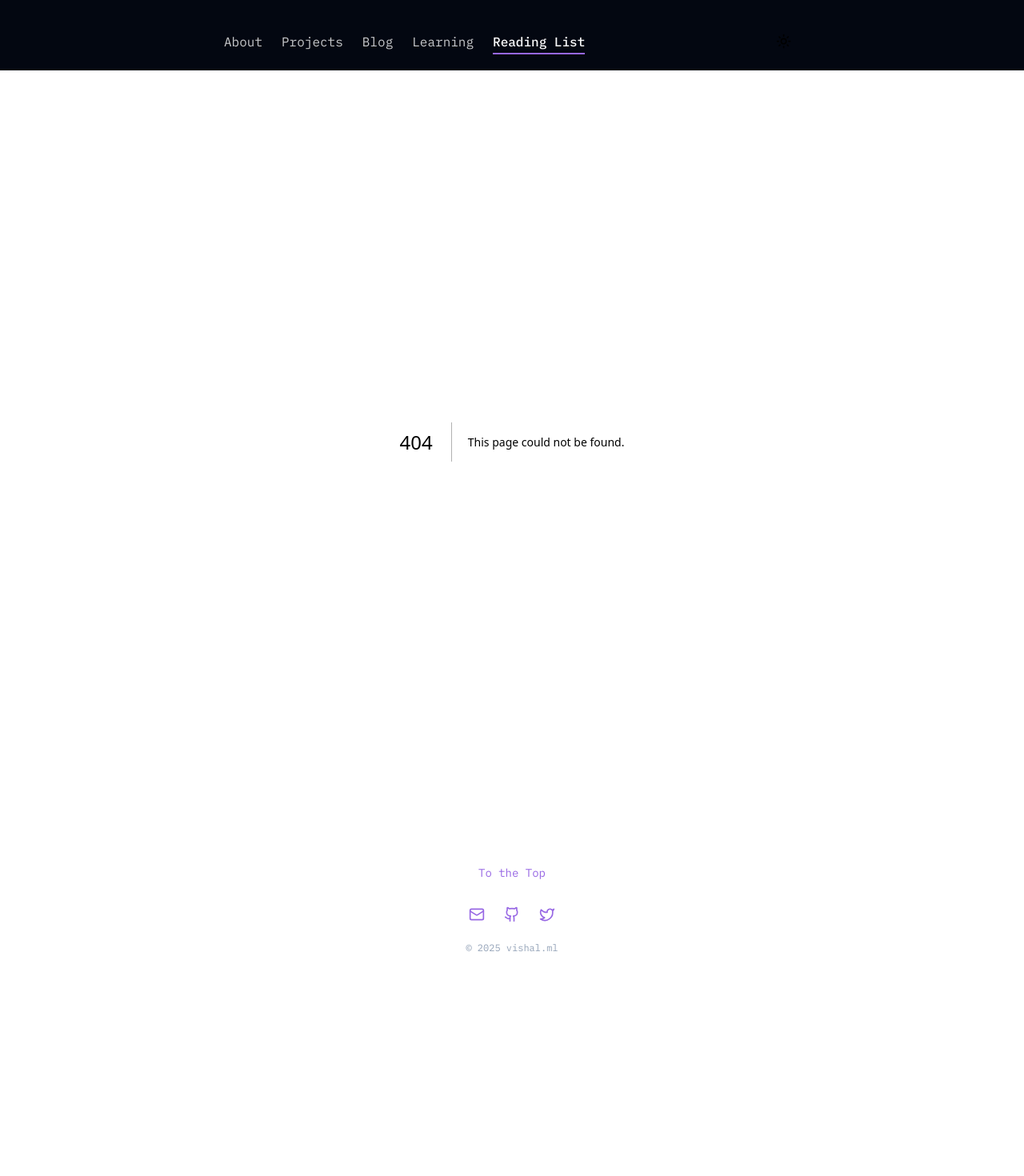
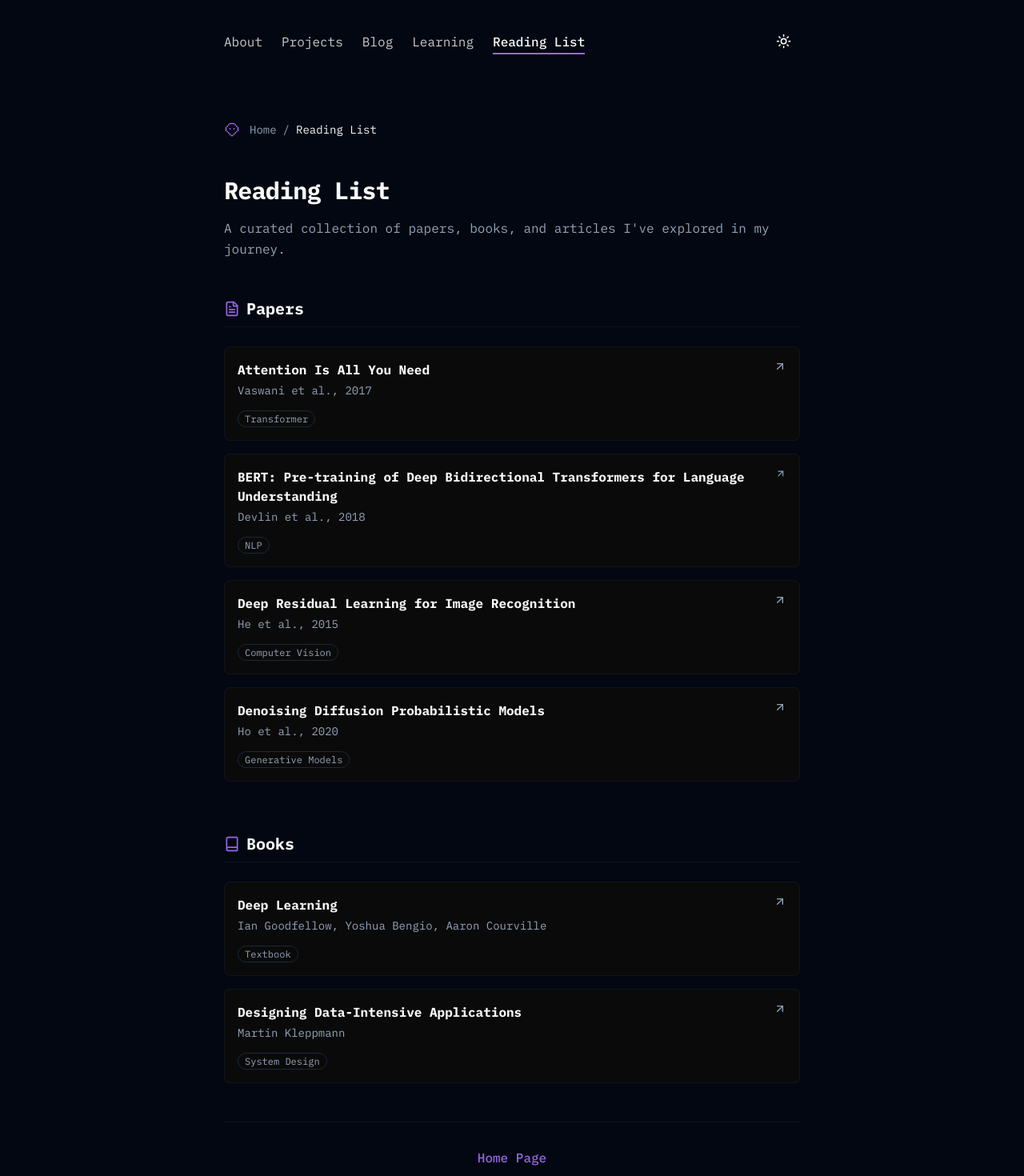
Before and after one commit to VishalPainjane/Vishal_Painjane, a Next.js app in the folder web/: page /reading-list in a window 1280 px wide. Before the commit this address had no page. Shown: the top 1470 px of the page at 80% size. Before the commit the page ends 1273 px from the top, so only its background shows below. Built offline with nearby package versions, Linux system fonts and the light colour scheme.

Commit message:
feat: add curated reading list for technical papers and books

```diff
--- /dev/null
+++ b/web/src/app/reading-list/page.tsx
@@ -0,0 +1,195 @@
+"use client";
+
+import Link from "next/link";
+import { motion } from "framer-motion";
+import { ArrowUpRight, FileText, Book } from "lucide-react";
+
+function SmallAlienIcon() {
+  return (
+    <svg
+      width="20"
+      height="20"
+      viewBox="0 0 24 24"
+      fill="none"
+      xmlns="http://www.w3.org/2000/svg"
+      className="text-[hsl(var(--primary))]"
+    >
+      <path
+        fillRule="evenodd"
+        clipRule="evenodd"
+        d="M2 8H4V6H6V4H8V2H16V4H18V6H20V8H22V14H20V16H18V18H16V20H14V22H10V20H8V18H6V16H4V14H2V8ZM6 8H4V14H6V16H8V18H10V20H14V18H16V16H18V14H20V8H18V6H16V4H8V6H6V8ZM8 10H10V12H8V10ZM14 10H16V12H14V10Z"
+        fill="currentColor"
+      />
+    </svg>
+  );
+}
+
+const papers = [
+  {
+    title: "Attention Is All You Need",
+    authors: "Vaswani et al., 2017",
+    category: "Transformer",
+    link: "https://arxiv.org/abs/1706.03762"
+  },
+  {
+    title: "BERT: Pre-training of Deep Bidirectional Transformers for Language Understanding",
+    authors: "Devlin et al., 2018",
+    category: "NLP",
+    link: "https://arxiv.org/abs/1810.04805"
+  },
+  {
+    title: "Deep Residual Learning for Image Recognition",
+    authors: "He et al., 2015",
+    category: "Computer Vision",
+    link: "https://arxiv.org/abs/1512.03385"
+  },
+  {
+    title: "Denoising Diffusion Probabilistic Models",
+    authors: "Ho et al., 2020",
+    category: "Generative Models",
+    link: "https://arxiv.org/abs/2006.11239"
+  }
+];
+
+const books = [
+    {
+        title: "Deep Learning",
+        authors: "Ian Goodfellow, Yoshua Bengio, Aaron Courville",
+        category: "Textbook",
+        link: "https://www.deeplearningbook.org/"
+    },
+    {
+        title: "Designing Data-Intensive Applications",
+        authors: "Martin Kleppmann",
+        category: "System Design",
+        link: "#"
+    }
+]
+
+export default function ReadingListPage() {
+  const container = {
+    hidden: { opacity: 0 },
+    show: {
+      opacity: 1,
+      transition: {
+        staggerChildren: 0.1
+      }
+    }
+  };
+
+  const item = {
+    hidden: { opacity: 0, y: 10 },
+    show: { opacity: 1, y: 0 }
+  };
+
+  return (
+    <div className="font-mono text-foreground max-w-3xl mx-auto mb-20">
+      <motion.div
+        variants={container}
+        initial="hidden"
+        animate="show"
+        className="flex flex-col gap-12"
+      >
+        {/* Breadcrumb */}
+        <motion.div variants={item} className="flex items-center gap-3 text-sm text-muted-foreground">
+          <SmallAlienIcon />
+          <div className="flex items-center gap-2">
+            <Link href="/" className="hover:text-foreground transition-colors">Home</Link>
+            <span>/</span>
+            <span className="text-foreground">Reading List</span>
+          </div>
+        </motion.div>
+
+        {/* Header */}
+        <motion.div variants={item} className="space-y-4">
+          <h1 className="text-3xl font-bold tracking-tight">Reading List</h1>
+          <p className="text-muted-foreground leading-relaxed">
+            A curated collection of papers, books, and articles I've explored in my journey.
+          </p>
+        </motion.div>
+
+        {/* Papers Section */}
+        <motion.div variants={item} className="space-y-6">
+            <h2 className="text-xl font-bold flex items-center gap-2 border-b border-border/40 pb-2">
+                <FileText className="w-5 h-5 text-[hsl(var(--primary))]" />
+                Papers
+            </h2>
+            <div className="grid gap-4">
+                {papers.map((paper) => (
+                    <a
+                        key={paper.title}
+                        href={paper.link}
+                        target="_blank"
+                        rel="noreferrer"
+                        className="group block p-4 rounded-lg border border-border/40 bg-[#0a0a0a] hover:border-[hsl(var(--primary))/50] transition-all"
+                    >
+                        <div className="flex justify-between items-start gap-4">
+                            <div>
+                                <h3 className="font-bold text-foreground group-hover:text-[hsl(var(--primary))] transition-colors">
+                                    {paper.title}
+                                </h3>
+                                <p className="text-sm text-muted-foreground mt-1">
+                                    {paper.authors}
+                                </p>
+                            </div>
+                            <ArrowUpRight className="w-4 h-4 text-muted-foreground group-hover:text-[hsl(var(--primary))] transition-colors" />
+                        </div>
+                        <div className="mt-3">
+                             <span className="text-xs border border-border px-2 py-0.5 rounded-full text-muted-foreground">
+                                {paper.category}
+                             </span>
+                        </div>
+                    </a>
+                ))}
+            </div>
+        </motion.div>
+
+        {/* Books Section */}
+        <motion.div variants={item} className="space-y-6 pt-4">
+            <h2 className="text-xl font-bold flex items-center gap-2 border-b border-border/40 pb-2">
+                <Book className="w-5 h-5 text-[hsl(var(--primary))]" />
+                Books
+            </h2>
+            <div className="grid gap-4">
+                {books.map((book) => (
+                    <a
+                        key={book.title}
+                        href={book.link}
+                        target="_blank"
+                        rel="noreferrer"
+                        className="group block p-4 rounded-lg border border-border/40 bg-[#0a0a0a] hover:border-[hsl(var(--primary))/50] transition-all"
+                    >
+                         <div className="flex justify-between items-start gap-4">
+                            <div>
+                                <h3 className="font-bold text-foreground group-hover:text-[hsl(var(--primary))] transition-colors">
+                                    {book.title}
+                                </h3>
+                                <p className="text-sm text-muted-foreground mt-1">
+                                    {book.authors}
+                                </p>
+                            </div>
+                            <ArrowUpRight className="w-4 h-4 text-muted-foreground group-hover:text-[hsl(var(--primary))] transition-colors" />
+                        </div>
+                        <div className="mt-3">
+                             <span className="text-xs border border-border px-2 py-0.5 rounded-full text-muted-foreground">
+                                {book.category}
+                             </span>
+                        </div>
+                    </a>
+                ))}
+            </div>
+        </motion.div>
+
+        {/* Footer Navigation */}
+        <motion.div variants={item} className="flex justify-center pt-8 border-t border-border/40">
+          <Link
+            href="/"
+            className="text-[hsl(var(--primary))] hover:text-[hsl(var(--primary))/80] transition-colors font-medium hover:underline underline-offset-4"
+          >
+            Home Page
+          </Link>
+        </motion.div>
+      </motion.div>
+    </div>
+  );
+}
```
